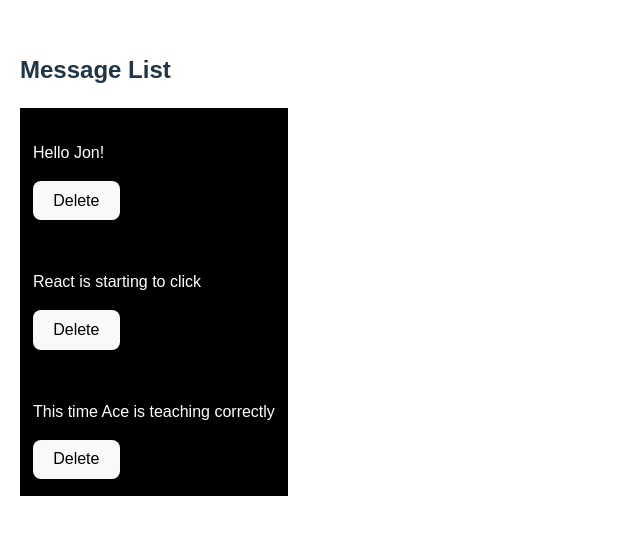
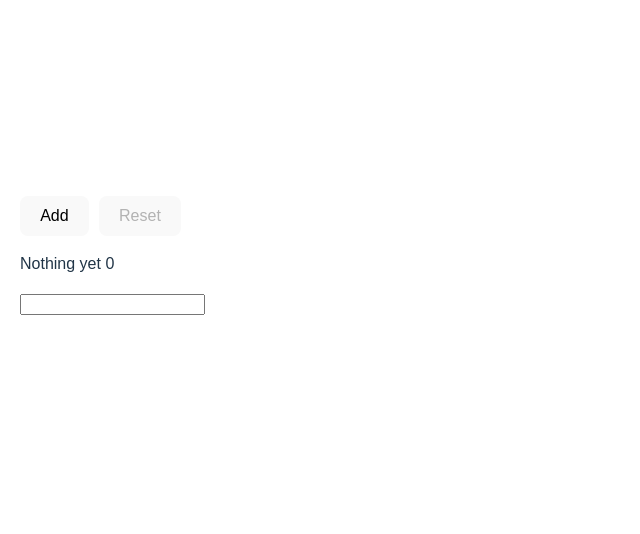
Before and after one commit to JonGudenzi/react-practice, a React (Vite) app: page / in a window 1280 px wide. Shown: the part 136-670 px from the top of the page, without its empty margins (0-640 px from the left). Built offline with nearby package versions, Linux system fonts and the light colour scheme.

Commit message:
react lifting state, props practice - solo

```diff
--- a/src/App.jsx
+++ b/src/App.jsx
@@ -2,12 +2,15 @@
 import "./App.css";
 import MessageList from "./MessageList";
 import MessageItem from "./MessageItem";
-
+import GreetingBox from "./GreetingBox";
+import ClickCounter from "./ClickCounter";
 
 function App() {
   return (
     <div className="App">
-      <MessageList />
+      <ClickCounter />
+      <GreetingBox />
+
     </div>
   );
 }
--- /dev/null
+++ b/src/ClickCounter.jsx
@@ -0,0 +1,29 @@
+import { useState } from "react";
+import CounterDisplay from "./CounterDisplay";
+
+export default function ClickCounter() {
+
+    const [clickCount, setClickCount] = useState(0);
+
+    function clickHandler() {
+        setClickCount(prev => (prev + 1))
+    }
+
+    function clickReset() {
+        setClickCount(0);
+    }
+
+    return (
+        <div>
+
+            <button onClick={clickHandler}>Add</button>
+
+            <button
+                onClick={clickReset}
+                disabled={clickCount === 0}>Reset
+            </button>
+            <CounterDisplay
+            count={clickCount}/>
+        </div>
+    )
+}
--- /dev/null
+++ b/src/CounterDisplay.jsx
@@ -0,0 +1,7 @@
+
+
+export default function CounterDisplay({ count }) {
+ return (
+    <p>{count === 0 ? "Nothing yet" : "Counting"} {count}</p>
+ )
+}
--- /dev/null
+++ b/src/GreetingBox.jsx
@@ -0,0 +1,18 @@
+import { useState } from "react"
+
+export default function GreetingBox() {
+
+    const [greetingText, setGreetingText] = useState("");
+
+    return (
+        <div>
+            <input
+            value={greetingText}
+           onChange={(e) => setGreetingText(e.target.value)}/>
+            <p>{greetingText}</p>
+
+        </div>
+
+    )
+
+}
--- a/src/MessageList.jsx
+++ b/src/MessageList.jsx
@@ -16,28 +16,33 @@ export default function MessageList() {
 
 function handleDelete(id) {
   setMessages(prev => prev.filter(msg => msg.id !== id));
+  if (selectedId === id) {
+    setSelectedId(null);
+  }
 }
+
+
+const selectedMessage = messages.find(msg => msg.id === selectedId);
 
   return (
     <div>
       <h2>Message List</h2>
 
       {messages.map((msg) => (
-        <div key={msg.id}
-          onClick={() => handleSelect(msg.id)}
-          style={{
-            backgroundColor: msg.id === selectedId ? "blue" : "black",
-            color: "white",
-            padding: "4px"
-          }}> <MessageItem
+         <MessageItem
           key={msg.id}
           id={msg.id}
           text={msg.text}
           isSelected={msg.id === selectedId}
           onSelect={handleSelect}
           onDelete={handleDelete} />
-          </div>
       ))}
+      {selectedId !== null && (
+  <p style={{ marginTop: "12px" }}>
+    You selected: {selectedMessage.text}
+  </p>
+)}
+
     </div>
   );
 }
```
